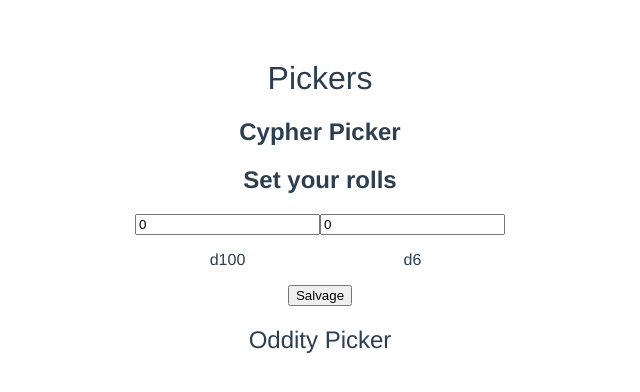
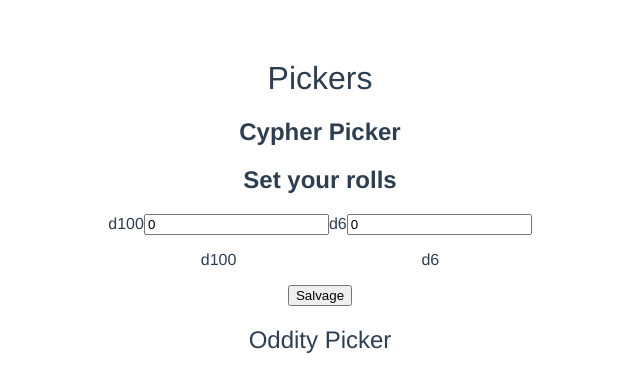
Before and after one commit to piecar/NumeneraApp, a Vue app: page / in a window 1280 px wide. Shown: the top 392 px of the page, without its empty margins (320-960 px from the left). Built offline with nearby package versions, Linux system fonts and the light colour scheme.

Commit message:
Added CypherDisplay logic to CypherPicker

```diff
--- a/src/components/CypherPicker.vue
+++ b/src/components/CypherPicker.vue
@@ -3,36 +3,44 @@
     <h2>Cypher Picker</h2>
     <h2>Set your rolls</h2>
     <div class="inputs">
-      <input class="inputBox" v-model.number="d100">
+      <label for="d100">d100</label>
+      <input class="inputBox" id="d100" v-model.number="d100">
       <p>d100</p>
     </div>
     <div class="inputs">
-      <input class="inputBox" v-model.number="d6">
+      <label for="d6">d6</label>
+      <input class="inputBox" id="d6" v-model.number="d6">
       <p>d6</p>
     </div>
     <FormButton
       button-text="Salvage"
       @buttonClick="handleButtonClick"
     ></FormButton>
+    <CypherDisplay
+      v-bind:cypher="cypher" v-if="showCypher">
+    </CypherDisplay>
   </div>
 </template>
 
 <script>
 import FormButton from './FormButton';
+import CypherDisplay from './CypherDisplay';
 import cyphers, { Cypher } from '../data/Cyphers';
 
 export default {
   name: 'CypherPicker',
-  components: { FormButton },
+  components: { FormButton, CypherDisplay },
   data() {
     return {
       d100: 0,
       d6: 0,
       cypher: null,
+      showCypher: false,
     };
   },
   methods: {
     handleButtonClick() {
+      if (this.d100 !== 0 || this.d6 !== 0) {
         const cypherPick = cyphers[this.d100 - 1];
         this.cypher = new Cypher(
           cypherPick.name,
@@ -40,6 +48,8 @@ export default {
           this.d6 + cypherPick.levelModifier,
           cypherPick.formFactor(),
           cypherPick.effect);
+        this.showCypher = true;
+      }
     },
   },
 };
```
Also changed, not shown: 1 other file (tests, documents, lock files or other folders). Lines whose indentation alone changed are shown as unchanged.
